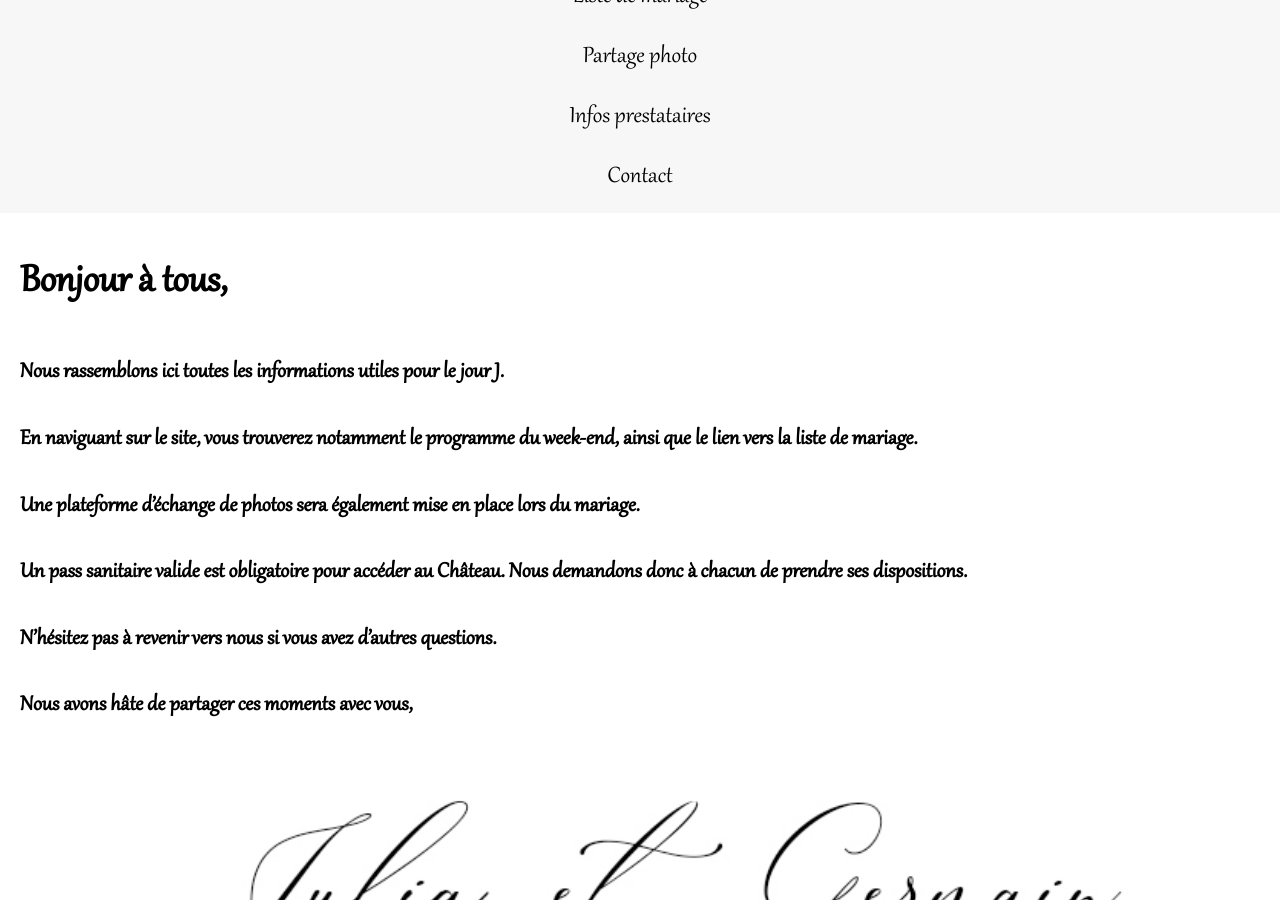
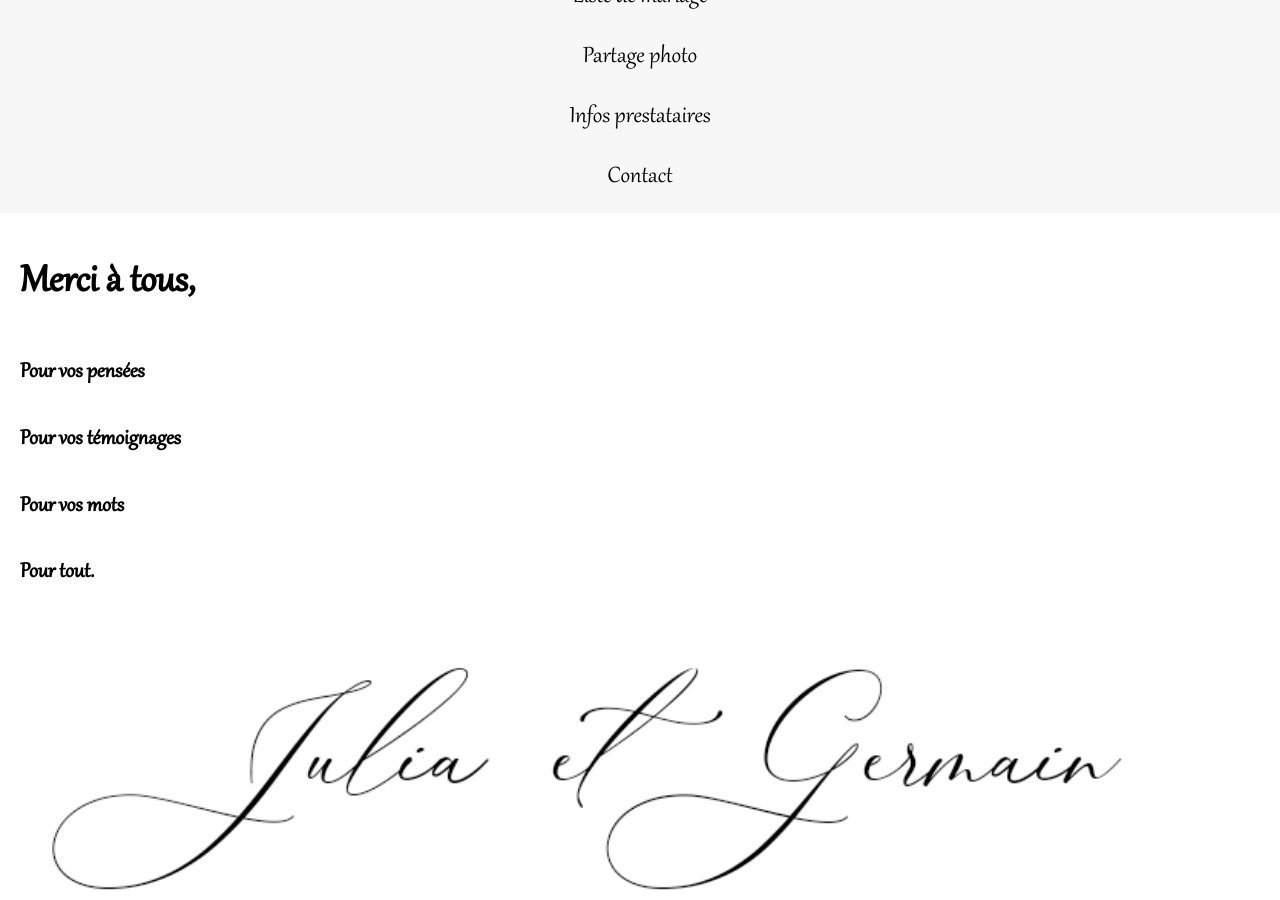
Before and after one commit to Germinal-A/Site-du-Mariage-de-Julia-et-Germain, a Jekyll site: the page built from index.md, in a window 1280 px wide and 900 px high, scrolled down 819 px. Built offline with Jekyll 4.4.1, drawn with Linux system fonts in a browser that asks for light colours.

Commit message:
Update index.md

```diff
--- a/index.md
+++ b/index.md
@@ -4,19 +4,15 @@ title: "Accueil"
 weight: 1
 ---
 
-### Bonjour à tous,
+### Merci à tous,
 
-Nous rassemblons ici toutes les informations utiles pour le jour J.
+Pour vos pensées
 
-En naviguant sur le site, vous trouverez notamment le [programme du week-end](/informations-pratiques), ainsi que le lien vers la [liste de mariage](https://juliaetgermain.zankyou.com/).
+Pour vos témoignages
 
-Une plateforme d'échange de photos sera également mise en place lors du mariage.
+Pour vos mots
 
-Un pass sanitaire valide est obligatoire pour accéder au Château. Nous demandons donc à chacun de prendre ses dispositions.
-
-N'hésitez pas à [revenir vers nous](/contact) si vous avez d'autres questions.
-
-Nous avons hâte de partager ces moments avec vous,
+Pour tout.
 
 ![signature](/assets/Signature.jpg){: .large width="30%"}
 ![signature](/assets/Signature.jpg){: .small width="90%"}
```
